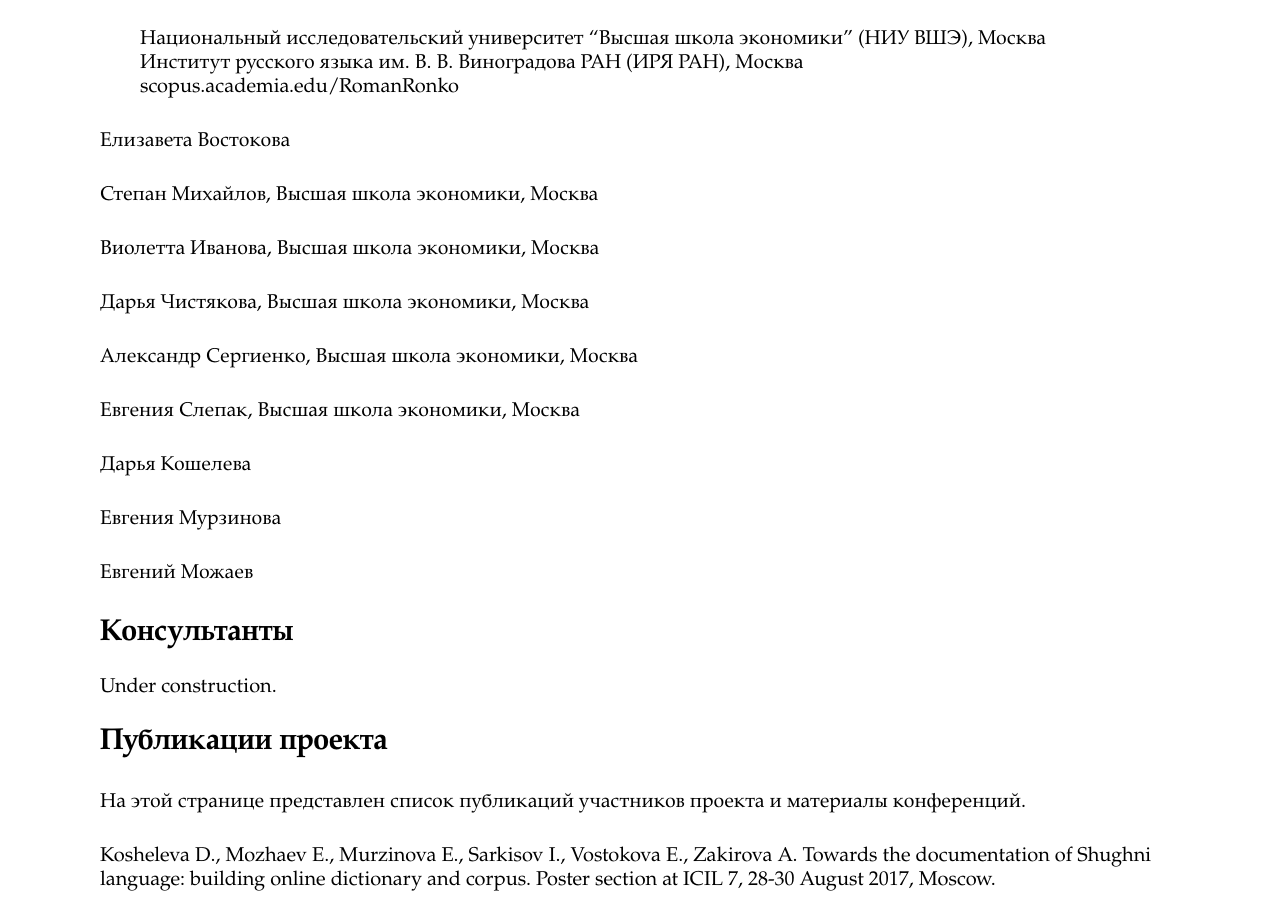
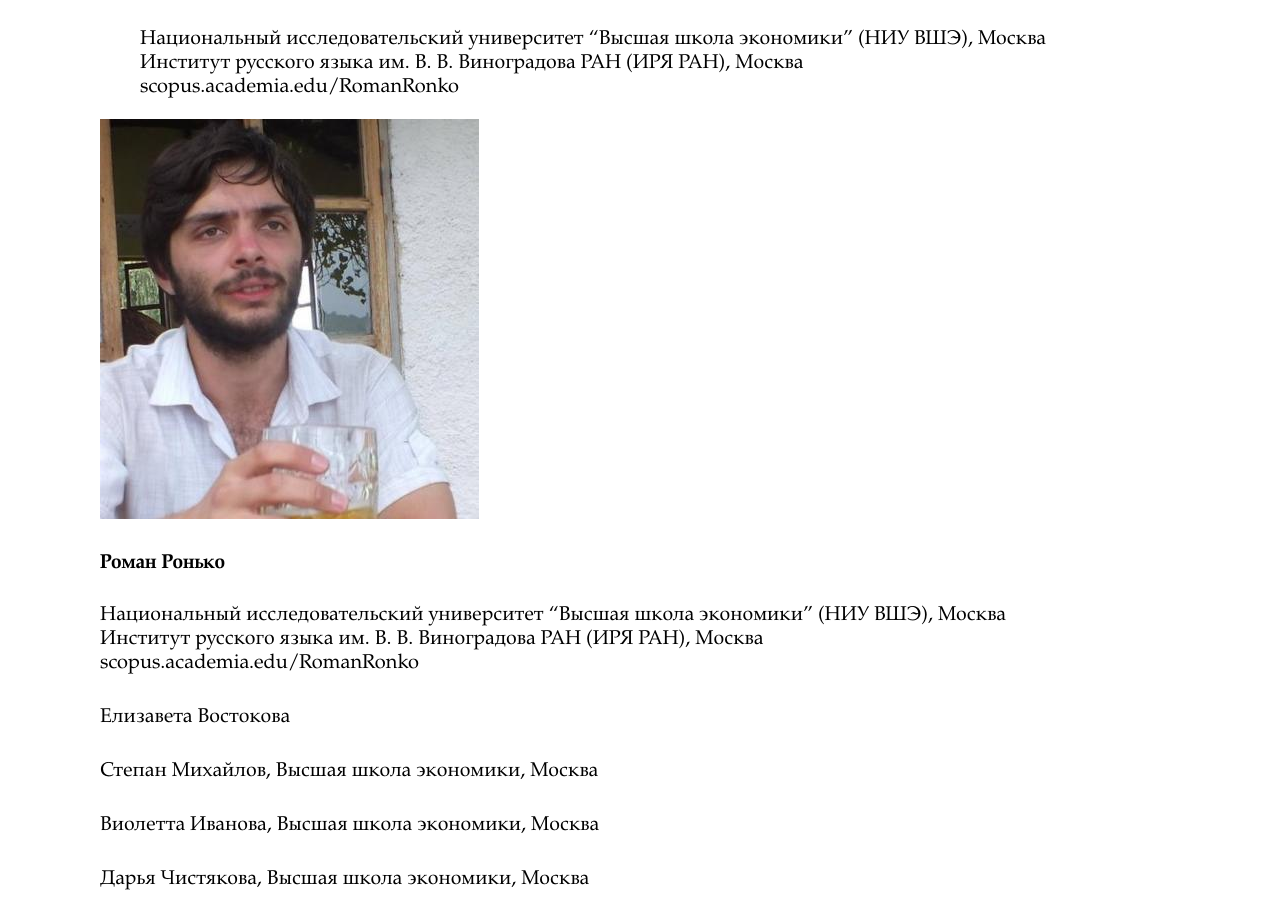
Before and after one commit to ilchec/astromechanic.github.io, a plain HTML site: page index.html in a window 1280 px wide. Shown: the part 1903-2819 px from the top of the page. Drawn offline with nearby package versions, Linux system fonts and the light colour scheme.

Commit message:
Update index.html

```diff
--- a/index.html
+++ b/index.html
@@ -226,6 +226,18 @@
     </ul>
 
 
+<div class="media">
+    <div class="media-left">
+        <img class="media-object" src="RomanRonko.jpg" alt="Роман Ронько">
+    </div>
+    <div class="media-body">
+        <h4 class="media-heading">Роман Ронько</h4>
+        Национальный исследовательский университет “Высшая школа экономики” (НИУ ВШЭ), Москва<br>
+        Институт русского языка им. В. В. Виноградова РАН (ИРЯ РАН), Москва<br>
+        scopus.academia.edu/RomanRonko<br>
+    </div>
+</div>
+
 <p>Елизавета Востокова</p>
 <p>Степан Михайлов, Высшая школа экономики, Москва</p>
 <p>Виолетта Иванова, Высшая школа экономики, Москва</p>
```
